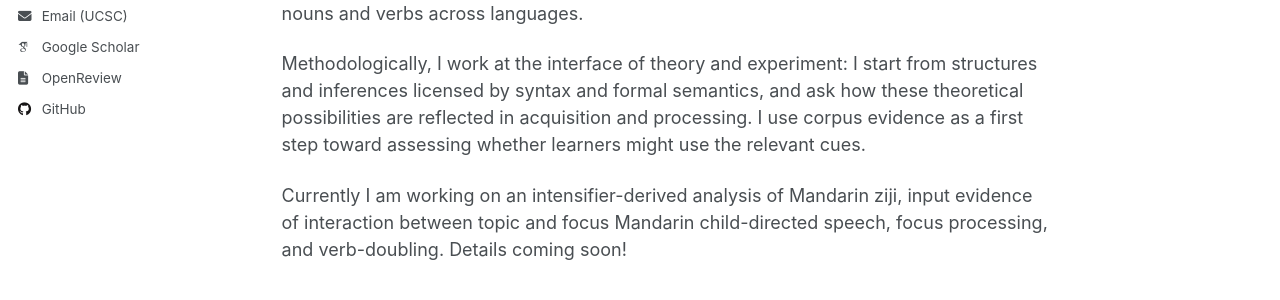
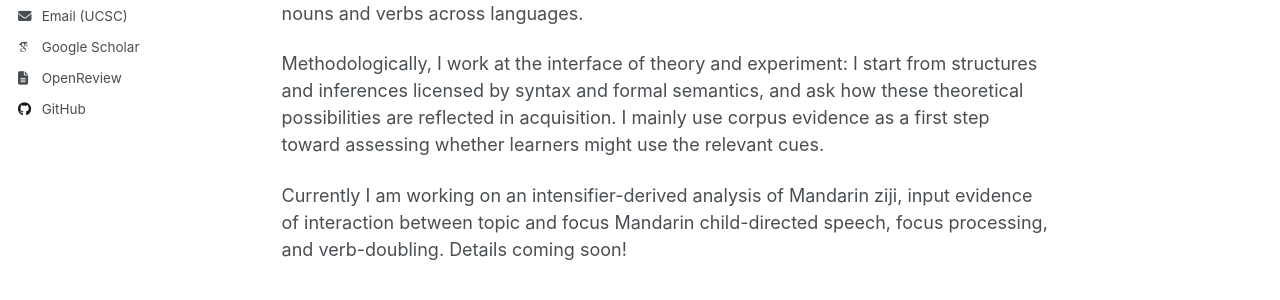
Before and after one commit to xiangyu-wang-linguistics/xiangyu-wang-linguistics.github.io, a Jekyll site: the page built from _pages/about.md, in a window 1280 px wide and 1134 px high. Shown: the part 485-785 px from the top of the window. Built offline with Jekyll 4.4.1, drawn with Linux system fonts in a browser that asks for light colours; some web fonts are replaced; a script that is not in the unit is left out.

Commit message:
Refine acquisition research description

```diff
--- a/_pages/about.md
+++ b/_pages/about.md
@@ -15,6 +15,6 @@ I graduated from the University of Oxford with an MPhil in Linguistics, Philolog
 
 I have worked with Professors [Gillian Ramchand](https://gillianramchand.blog/about/) and [Víctor Acedo-Matellán](https://victoracedomatellan.weebly.com/) to deepen my understanding of the theoretical foundations, formal analyses, and empirical diagnostics used to formulate and investigate questions about verbal and event structure. For my undergraduate dissertation, supervised by Professor Yanhui Zhang, I investigated how surprisal computed over different context sizes could predict the age of acquisition of nouns and verbs across languages.
 
-Methodologically, I work at the interface of theory and experiment: I start from structures and inferences licensed by syntax and formal semantics, and ask how these theoretical possibilities are reflected in acquisition and processing. I use corpus evidence as a first step toward assessing whether learners might use the relevant cues.
+Methodologically, I work at the interface of theory and experiment: I start from structures and inferences licensed by syntax and formal semantics, and ask how these theoretical possibilities are reflected in acquisition. I mainly use corpus evidence as a first step toward assessing whether learners might use the relevant cues.
 
 Currently I am working on an intensifier-derived analysis of Mandarin ziji, input evidence of interaction between topic and focus Mandarin child-directed speech, focus processing, and verb-doubling. Details coming soon!
```
